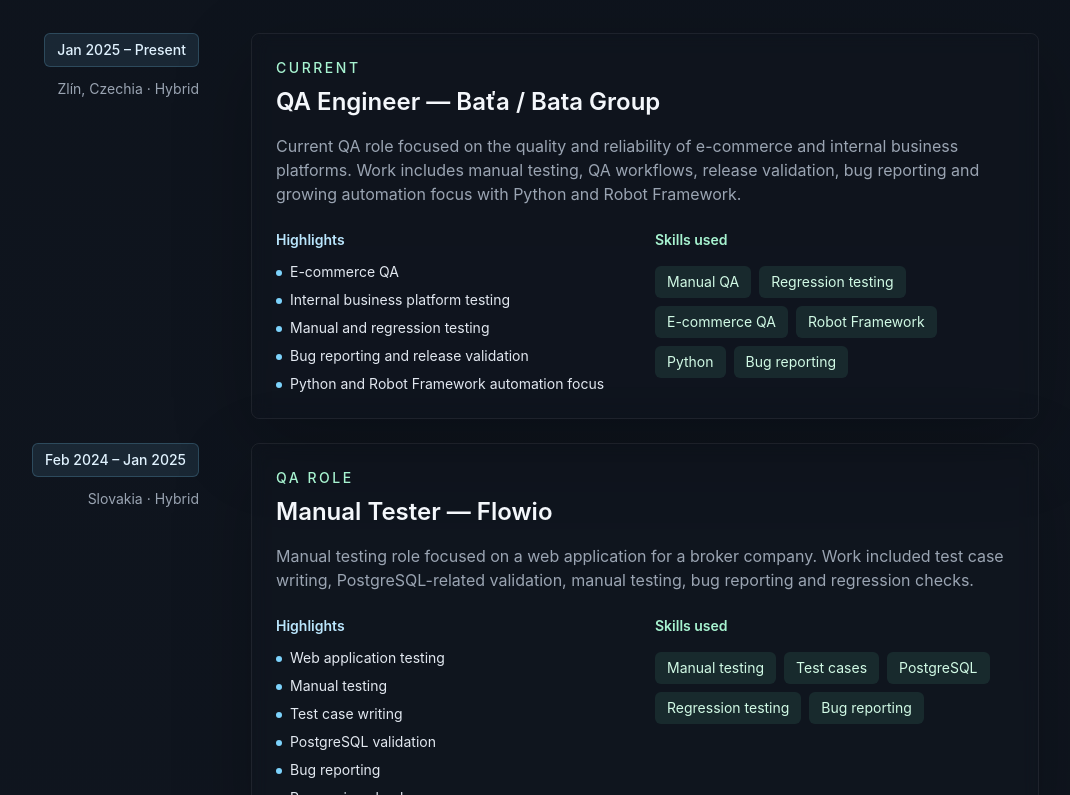
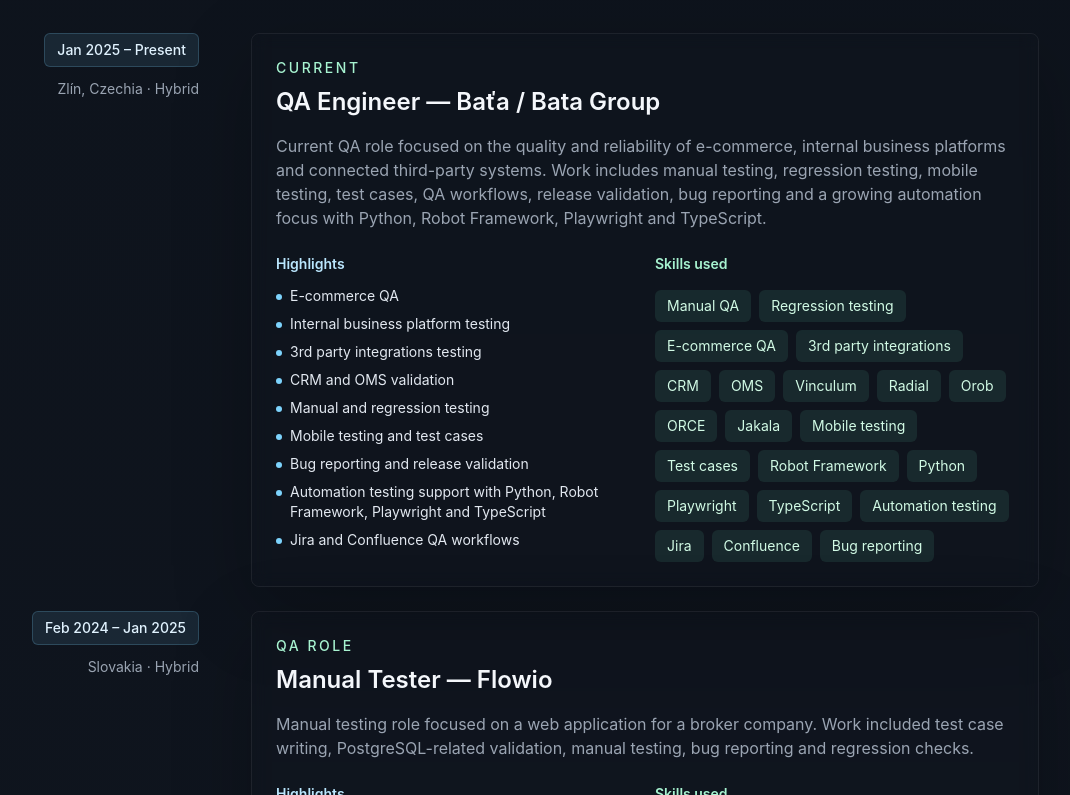
Before and after one commit to JankoD84/janduris-site, a Next.js app: page / in a window 1280 px wide. Shown: the part 3205-4000 px from the top of the page, without its empty margins (137-1207 px from the left). Built offline with nearby package versions, Linux system fonts and the light colour scheme.

Commit message:
content: add missing QA tools and languages

```diff
--- a/app/content.ts
+++ b/app/content.ts
@@ -123,20 +123,39 @@
     location: "Zlín, Czechia · Hybrid",
     status: "Current",
     description:
-      "Current QA role focused on the quality and reliability of e-commerce and internal business platforms. Work includes manual testing, QA workflows, release validation, bug reporting and growing automation focus with Python and Robot Framework.",
+      "Current QA role focused on the quality and reliability of e-commerce, internal business platforms and connected third-party systems. Work includes manual testing, regression testing, mobile testing, test cases, QA workflows, release validation, bug reporting and a growing automation focus with Python, Robot Framework, Playwright and TypeScript.",
     highlights: [
       "E-commerce QA",
       "Internal business platform testing",
+      "3rd party integrations testing",
+      "CRM and OMS validation",
       "Manual and regression testing",
+      "Mobile testing and test cases",
       "Bug reporting and release validation",
-      "Python and Robot Framework automation focus",
+      "Automation testing support with Python, Robot Framework, Playwright and TypeScript",
+      "Jira and Confluence QA workflows",
     ],
     skills: [
       "Manual QA",
       "Regression testing",
       "E-commerce QA",
+      "3rd party integrations",
+      "CRM",
+      "OMS",
+      "Vinculum",
+      "Radial",
+      "Orob",
+      "ORCE",
+      "Jakala",
+      "Mobile testing",
+      "Test cases",
       "Robot Framework",
       "Python",
+      "Playwright",
+      "TypeScript",
+      "Automation testing",
+      "Jira",
+      "Confluence",
       "Bug reporting",
     ],
   },
@@ -181,6 +200,8 @@
       "TeamCity builds handling",
       "VS Code usage",
       "Automation parameter editing",
+      "Support of existing automation workflows",
+      "C# exposure in a QA context",
       "SQL",
       "Azure DevOps / ADO pipelines",
       "Manual and regression testing",
@@ -193,8 +214,14 @@
       "Mobile testing",
       "TeamCity",
       "VS Code",
+      "C#",
+      "Automation testing",
+      "Automation parameter editing",
+      "Existing automation workflow support",
       "SQL",
       "ADO pipelines",
+      "Jira",
+      "Confluence",
       "Manual testing",
       "Regression testing",
       "Bug reporting",
@@ -420,8 +447,14 @@
       "Regression testing",
       "E-commerce QA",
       "Internal business platform testing",
+      "3rd party integrations testing",
+      "CRM testing",
+      "OMS testing",
+      "Mobile testing",
       "Bug reporting",
       "Test cases",
+      "Jira",
+      "Confluence",
       "Acceptance criteria",
       "QA workflows",
       "Risk-based testing",
@@ -436,13 +469,52 @@
       "Python",
       "Robot Framework",
       "Selenium",
-      "Playwright basics",
+      "Playwright",
+      "TypeScript",
+      "Automation testing",
+      "C#",
       "API testing",
       "Test data handling",
       "Regression automation",
       "CI test runs",
       "Test stability",
       "Maintainable test suites",
+    ],
+  },
+  {
+    category: "E-commerce / Business Systems",
+    practicalUse:
+      "Testing connected business flows across commerce, CRM, OMS, licensing, tenant and support-case systems.",
+    capabilities: [
+      "CRM",
+      "OMS",
+      "Vinculum",
+      "Radial",
+      "Orob",
+      "ORCE",
+      "Jakala",
+      "NetSuite",
+      "Salesforce Cloud",
+      "Tenant management",
+      "License creation/testing",
+      "Support cases handling/testing",
+    ],
+  },
+  {
+    category: "Engineering Tools",
+    practicalUse:
+      "Working with everyday engineering, release, build and delivery tools used around QA workflows.",
+    capabilities: [
+      "Jira",
+      "Confluence",
+      "TeamCity",
+      "VS Code",
+      "Azure DevOps / ADO pipelines",
+      "GitHub",
+      "CI/CD",
+      "SQL",
+      "PostgreSQL",
+      "Linux / Fedora / Ubuntu",
     ],
   },
   {
@@ -459,7 +531,6 @@
       "Vercel",
       "Cloudflare",
       "Hetzner VPS",
-      "Linux / Fedora / Ubuntu",
       "API integrations",
       "Stripe basics",
       "Webhooks",
@@ -497,6 +568,13 @@
       "Monetization planning",
     ],
   },
+];
+
+export const languages = [
+  { language: "Slovak", level: "Native" },
+  { language: "Czech", level: "Native" },
+  { language: "English", level: "Advanced" },
+  { language: "German", level: "Basics" },
 ];
 
 export const proofOfWork = [
--- a/app/page.tsx
+++ b/app/page.tsx
@@ -9,6 +9,7 @@
   capabilities,
   education,
   featuredProof,
+  languages,
   navigation,
   profile,
   projects,
@@ -238,7 +239,7 @@
       </Section>
 
       <Section id="skills" eyebrow="Skills Matrix" title="What these skills are useful for in real work.">
-        <div className="grid gap-4 lg:grid-cols-5">
+        <div className="grid gap-4 md:grid-cols-2 lg:grid-cols-3">
           {skills.map((group) => (
             <article key={group.category} className={cardClass + " overflow-hidden lg:p-5"}>
               <h3 className="text-lg font-semibold text-ink">{group.category}</h3>
@@ -314,6 +315,20 @@
               <p className="mt-1 text-sm text-slate-300">{item.program}</p>
               <p className="mt-4 text-sm leading-7 text-muted sm:text-base">{item.description}</p>
               {item.skills.length > 0 ? <TagList items={item.skills} /> : null}
+            </article>
+          ))}
+        </div>
+      </Section>
+
+      <Section id="languages" eyebrow="Languages" title="Languages">
+        <div className="grid gap-3 sm:grid-cols-2 lg:grid-cols-4">
+          {languages.map((item) => (
+            <article
+              key={item.language}
+              className="rounded-lg border border-white/[0.07] bg-white/[0.032] p-4 shadow-soft transition duration-200 hover:-translate-y-0.5 hover:border-sky-300/18 hover:bg-white/[0.045] sm:p-5"
+            >
+              <h3 className="text-base font-semibold text-ink sm:text-lg">{item.language}</h3>
+              <p className="mt-2 text-sm font-medium text-sky-200">{item.level}</p>
             </article>
           ))}
         </div>
```
